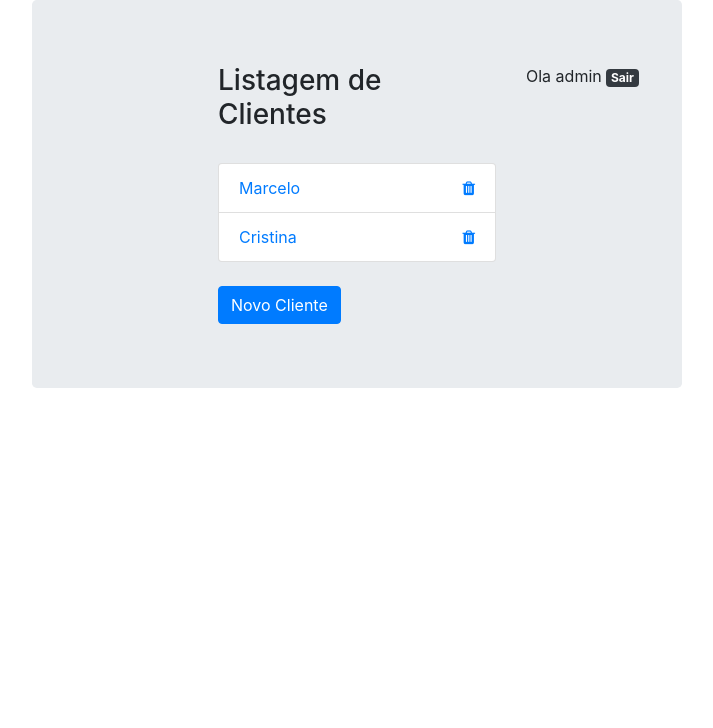
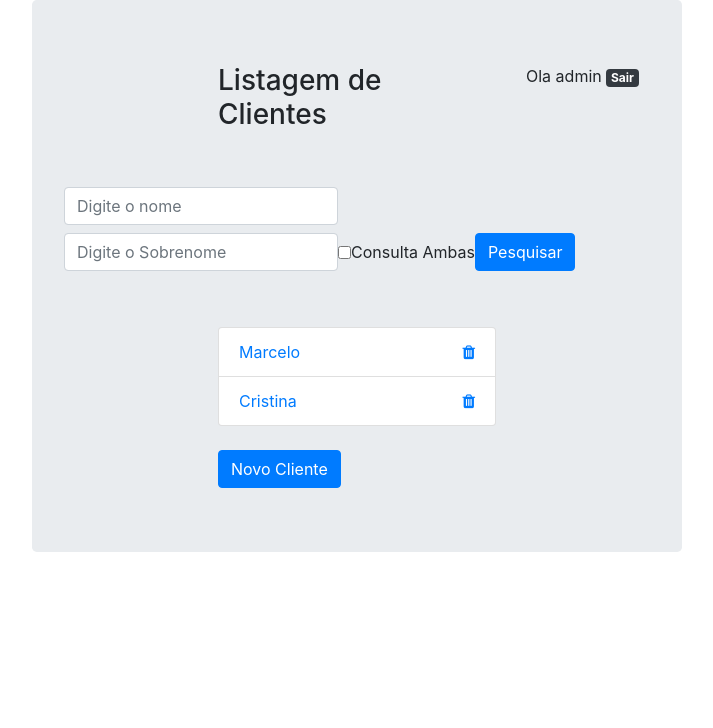
Before and after one commit to marceloacastro/gestao_clientes, a Django app: page /clientes/list/ in a window 1280 px wide. Shown: the top 728 px of the page, without its empty margins (283-996 px from the left). Run offline with Django 3.2, Linux system fonts and the light colour scheme; a user stored in the database is signed in; data comes from the database, SQL or seed files in the repository; some libraries are stand-ins or nearby versions.

Commit message:
Personalização do Template

```diff
--- a/clientes/templates/person.html
+++ b/clientes/templates/person.html
@@ -12,6 +12,41 @@
         <div class="col-6">
             <h3>Listagem de Clientes</h3>
             <br>
+        </div>
+        <div class="col-sm">
+            {% if user.is_authenticated %}
+                <p>Ola {{user.username}}
+                    <a href="{% url 'logout' %}">
+                       <span class="badge badge-dark">Sair</span>
+                    </a>
+                </p>
+            {% endif %}
+        </div>
+    </div>
+    <br>
+    <div class="row">
+        <div class="col-12">
+            <form class="form-inline">
+                <div class="form-group mx-sm3 mb-2">
+                    <input type="text" class="form-control" id="nome" name="nome" placeholder="Digite o nome">
+                </div>
+                <div class="form-group mx-sm3 mb-2">
+                    <input type="text" class="form-control" id="sobrenome" name="sobrenome" placeholder="Digite o Sobrenome">
+                    <label><input type="checkbox" name="meu-checkbox"> Consulta Ambas</label>
+                </div>
+                <button type="submit" class="btn btn-primary mb-2">Pesquisar</button>
+                <br>
+            </form>
+        </div>
+    </div>
+    <br>
+    <br>
+    <div class="row">
+        <div class="col">
+
+        </div>
+        <div class="col-6">
+
             <ul class="list-group">
                 {% for person in persons %}
                     <li class="list-group-item">
@@ -27,14 +62,9 @@
             <a href="{% url 'person_new' %}" class="btn btn-primary">Novo Cliente</a>
         </div>
         <div class="col-sm">
-            {% if user.is_authenticated %}
-                <p>Ola {{user.username}}
-                    <a href="{% url 'logout' %}">
-                       <span class="badge badge-dark">Sair</span>
-                    </a>
-                </p>
-            {% endif %}
+
         </div>
+
     </div>
 
 {% endblock %}
--- a/clientes/views.py
+++ b/clientes/views.py
@@ -5,7 +5,24 @@ from .forms import PersonForm
 
 @login_required
 def persons_list(request):
-    persons = Person.objects.all()
+
+    nome = request.GET.get('nome', None)
+    sobrenome = request.GET.get('sobrenome', None)
+    checkbox = request.GET.get('meu_checkbox', None)
+
+    if nome and sobrenome:
+      if checkbox == 'on':
+        persons = Person.objects.filter(first_name__icontains=nome, last_name__icontains=sobrenome)
+      else:
+        persons = Person.objects.filter(first_name__icontains=nome) | \
+                  Person.objects.filter(last_name__icontains=sobrenome)
+    elif nome:
+      persons = Person.objects.filter(first_name__icontains=nome)
+    elif sobrenome:
+      persons = Person.objects.filter(last_name__icontains=sobrenome)
+    else:
+      persons = Person.objects.all()
+
     return render(request, 'person.html', {'persons': persons})
 
 @login_required
```
